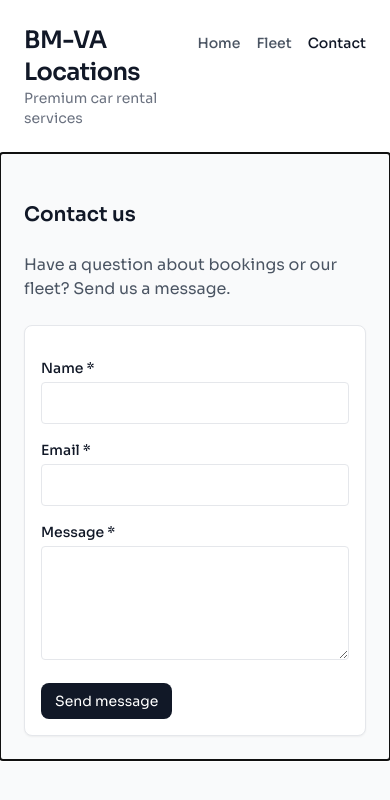
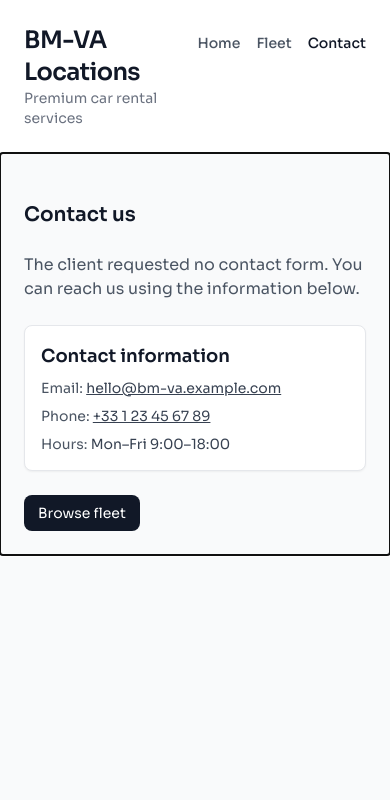
Before and after one commit to Soofmaax/BM-Valocations, a React (Vite) app: page /contact in a window 390 px wide. Shown: the top 800 px of the page. Built offline with nearby package versions, Linux system fonts and the light colour scheme.

Commit message:
feat: update Contact page to show information without a form, includes email and phone details
Co-authored-by: Genie <genie@cosine.sh>

```diff
--- a/src/pages/Contact.tsx
+++ b/src/pages/Contact.tsx
@@ -1,6 +1,6 @@
 import { Helmet } from 'react-helmet-async';
-import Button from '../components/ui/Button';
-import { Card } from '../components/ui/Card';
+import ButtonLink from '../components/ui/ButtonLink';
+import { Card, CardContent, CardHeader, CardTitle } from '../components/ui/Card';
 
 export default function Contact() {
   return (
@@ -9,7 +9,7 @@ export default function Contact() {
         <title>Contact — BM-VA</title>
         <meta
           name="description"
-          content="Get in touch with BM-VA Locations regarding bookings, fleet information, or support."
+          content="Contact information and support details for BM-VA Locations."
         />
       </Helmet>
 
@@ -17,61 +17,45 @@ export default function Contact() {
         Contact us
       </h2>
       <p className="text-gray-600">
-        Have a question about bookings or our fleet? Send us a message.
+        The client requested no contact form. You can reach us using the information below.
       </p>
 
-      <Card>
-        <form aria-describedby="contact-instructions" className="space-y-4">
-          <p id="contact-instructions" className="sr-only">
-            All fields marked with * are required.
-          </p>
+      <Card aria-labelledby="contact-info-title">
+        <CardHeader>
+          <CardTitle id="contact-info-title" className="text-lg">
+            Contact information
+          </CardTitle>
+        </CardHeader>
+        <CardContent>
+          <ul className="space-y-2">
+            <li>
+              <span className="text-gray-600">Email: </span>
+              <a
+                href="mailto:hello@bm-va.example.com"
+                className="underline hover:no-underline"
+              >
+                hello@bm-va.example.com
+              </a>
+            </li>
+            <li>
+              <span className="text-gray-600">Phone: </span>
+              <a href="tel:+33123456789" className="underline hover:no-underline">
+                +33 1 23 45 67 89
+              </a>
+            </li>
+            <li>
+              <span className="text-gray-600">Hours: </span>
+              Mon–Fri 9:00–18:00
+            </li>
+          </ul>
+        </CardContent>
+      </Card>
 
-          <div>
-            <label htmlFor="name" className="block text-sm font-medium">
-              Name *
-            </label>
-            <input
-              id="name"
-              name="name"
-              required
-              type="text"
-              autoComplete="name"
-              className="mt-1 w-full border rounded px-3 py-2 focus:outline-none focus:ring-2 focus:ring-gray-800"
-            />
-          </div>
-
-          <div>
-            <label htmlFor="email" className="block text-sm font-medium">
-              Email *
-            </label>
-            <input
-              id="email"
-              name="email"
-              required
-              type="email"
-              autoComplete="email"
-              className="mt-1 w-full border rounded px-3 py-2 focus:outline-none focus:ring-2 focus:ring-gray-800"
-            />
-          </div>
-
-          <div>
-            <label htmlFor="message" className="block text-sm font-medium">
-              Message *
-            </label>
-            <textarea
-              id="message"
-              name="message"
-              required
-              rows={4}
-              className="mt-1 w-full border rounded px-3 py-2 focus:outline-none focus:ring-2 focus:ring-gray-800"
-            />
-          </div>
-
-          <Button type="submit" variant="primary" size="md">
-            Send message
-          </Button>
-        </form>
-      </Card>
+      <div>
+        <ButtonLink to="/fleet" variant="primary">
+          Browse fleet
+        </ButtonLink>
+      </div>
     </section>
   );
 }
```
Also changed, not shown: 1 other file (tests, documents, lock files or other folders).
